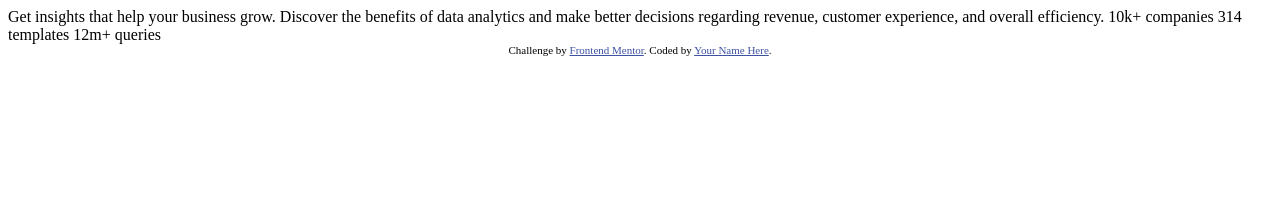
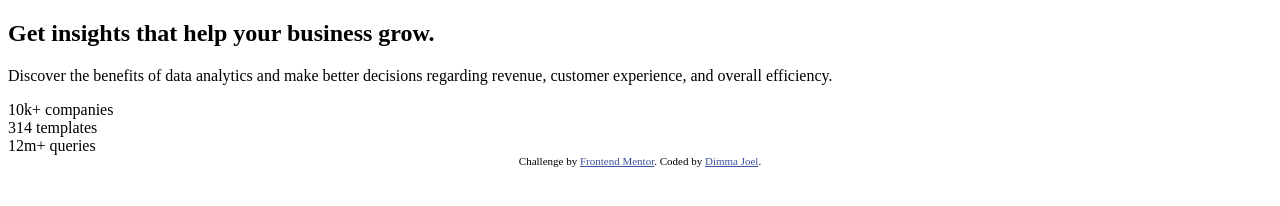
Before and after one commit to Dimma-Joel/frontend-mentor-challenges, a plain HTML site: page stats-preview-card-component-main/stats-preview-card-component-main/index.html in a window 1280 px wide. Drawn offline with Linux system fonts and the light colour scheme.

Commit message:
Added the HTML content

```diff
--- a/stats-preview-card-component-main/stats-preview-card-component-main/index.html
+++ b/stats-preview-card-component-main/stats-preview-card-component-main/index.html
@@ -4,7 +4,6 @@
     <meta charset="UTF-8" />
     <meta name="viewport" content="width=device-width, initial-scale=1.0" />
     <!-- displays site properly based on user's device -->
-
     <link
       rel="icon"
       type="image/png"
@@ -15,15 +14,28 @@
     <link rel="stylesheet" href="styles.css" />
   </head>
   <body>
-    Get insights that help your business grow. Discover the benefits of data
-    analytics and make better decisions regarding revenue, customer experience,
-    and overall efficiency. 10k+ companies 314 templates 12m+ queries
+    <h2>Get insights that help your business grow.</h2>
+
+    <p>
+      Discover the benefits of data analytics and make better decisions
+      regarding revenue, customer experience, and overall efficiency.
+    </p>
+
+    <div>
+      <div>10k+ companies</div>
+      <div>314 templates</div>
+      <div>12m+ queries</div>
+    </div>
 
     <div class="attribution">
       Challenge by
-      <a href="https://www.frontendmentor.io?ref=challenge" target="_blank"
+      <a href="https://www.frontendmentor.io/profile/Dimma-Joel" target="_blank"
         >Frontend Mentor</a
-      >. Coded by <a href="#">Your Name Here</a>.
+      >. Coded by
+      <a
+        href="https://github.com/Dimma-Joel/frontend-mentor-challenges/tree/main/stats-preview-card-component-main/stats-preview-card-component-main"
+        >Dimma Joel</a
+      >.
     </div>
   </body>
 </html>
```
